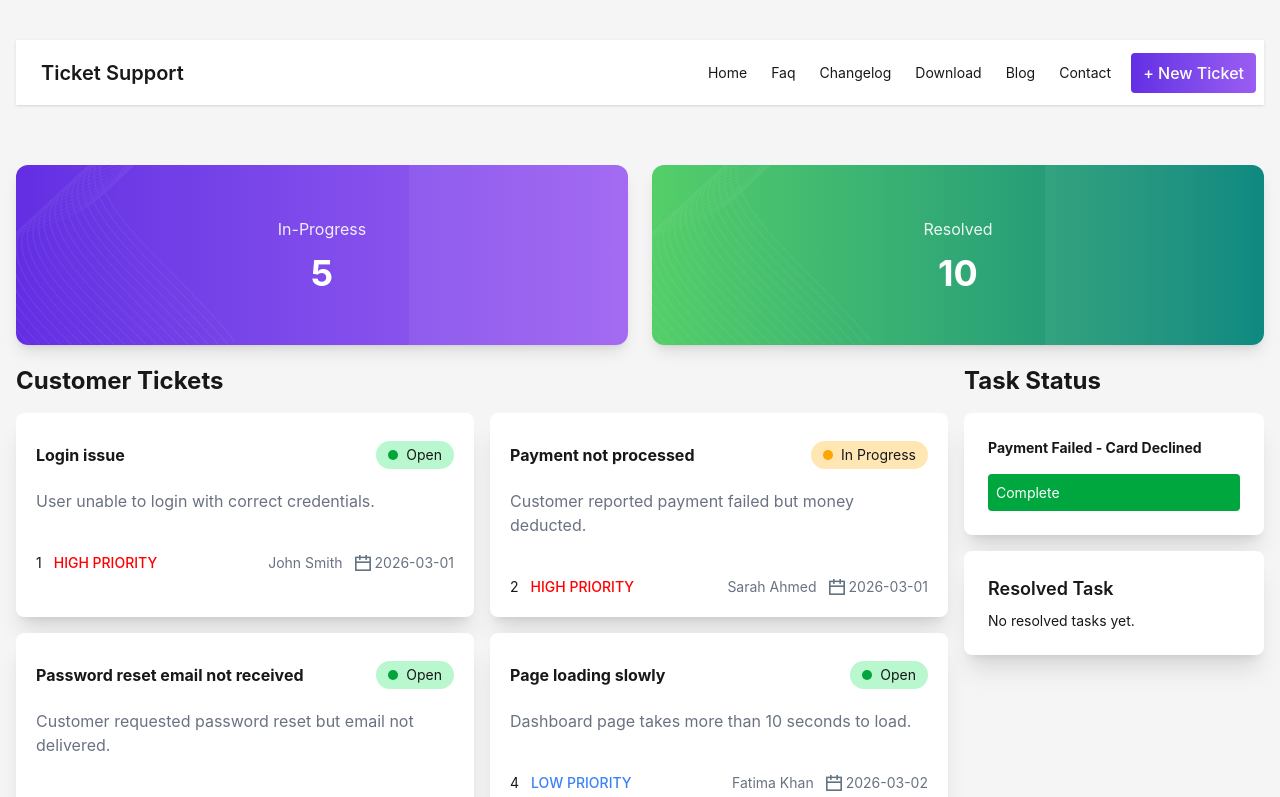
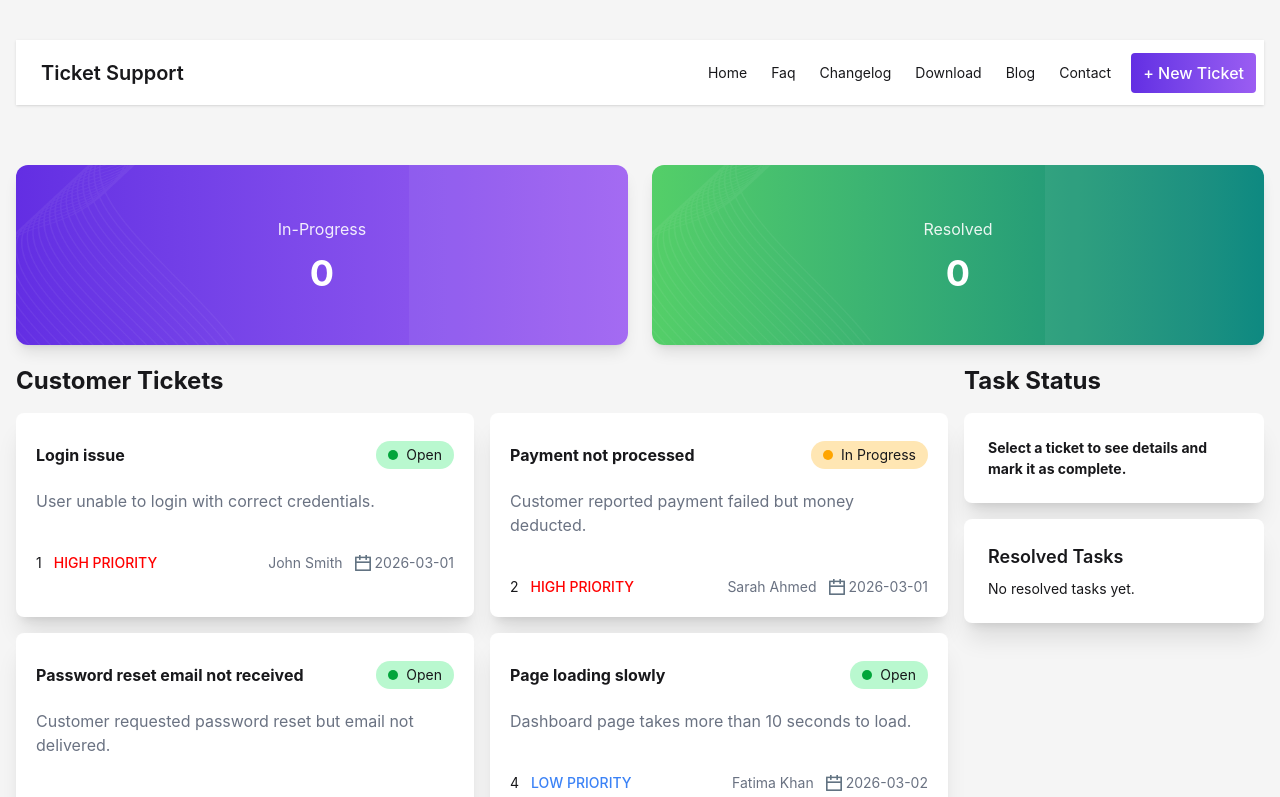
Before and after one commit to Rishad05/ticket-support, a React (Vite) app: page / in a window 1280 px wide. Shown: the top 797 px of the page. Built offline with nearby package versions, Linux system fonts and the light colour scheme.

Commit message:
feat: implement task management functionality with progress and resolution handling

```diff
--- a/src/App.jsx
+++ b/src/App.jsx
@@ -1,5 +1,5 @@
 
-import { Suspense } from 'react';
+import { Suspense, useState } from 'react';
 import './App.css'
 import Banner from './components/Banner/Banner'
 import Navbar from './components/Navbar/Navbar'
@@ -13,14 +13,30 @@ const fetchTickets = async () => {
   return data
 }
 function App() {
-
+  const [tasks, setTasks] = useState([]);
+  const [resolvedTasks, setResolvedTasks] = useState([]);
   const customerTicketsPromise = fetchTickets();
 
+  const handleTaskInProgress = (ticket) => {
+    const newTicket = [...tasks, ticket];
+    setTasks(newTicket);
+  };
+
+
+
+  const handleTaskResolved = (ticket) => {
+    const newTicket = tasks.filter((task) => task.id !== ticket.id);
+    setTasks(newTicket);
+    const newResolvedTicket = [...resolvedTasks, ticket];
+    setResolvedTasks(newResolvedTicket);
+  };
+
+  //  console.log(tasks);
   return (
     <div className="app-bg bg-[#F5F5F5] py-10">
       <div className="main-wrapper max-w-7xl mx-auto px-4">
         <Navbar />
-        <Banner />
+        <Banner tasks={tasks} resolvedTasks={resolvedTasks} />
 
         <div className="dashboard-grid grid grid-cols-1 lg:grid-cols-12 gap-4 mt-5">
 
@@ -30,7 +46,7 @@ function App() {
                 <span className="loading loading-spinner loading-xl"></span>
               }
             >
-              <CustomerTickets customerTicketsPromise={customerTicketsPromise} />
+              <CustomerTickets customerTicketsPromise={customerTicketsPromise} handleTaskInProgress={handleTaskInProgress} />
             </Suspense>
           </div>
 
@@ -42,29 +58,58 @@ function App() {
             <div className="status-list grid grid-cols-1 gap-4">
 
               {/* Complete Ticket */}
+              {
+                tasks.length === 0 ?
+
                   <div className="status-card card bg-base-100 shadow-xl">
                     <div className="status-card-body card-body">
                       <h4 className="status-card-title font-bold">
-                    Payment Failed - Card Declined
+                        Select a ticket to see details and mark it as complete.
+                      </h4>
+                    </div>
+                  </div>
+
+                  : tasks.map((task) => (
+                    <div key={task.id} className="status-card card bg-base-100 shadow-xl">
+                      <div className="status-card-body card-body">
+                        <h4 className="status-card-title font-bold">
+                          {task.title}
                         </h4>
 
-                  <div className="status-complete bg-green-600 text-white p-2 rounded mt-2">
+                        <div className="status-complete bg-green-600 text-white p-2 rounded mt-2" onClick={handleTaskResolved.bind(null, task)}>
                           Complete
                         </div>
                       </div>
                     </div>
+                  ))
+
+              }
+
+
 
               {/* Resolved Task */}
+              {
+                resolvedTasks.length === 0 ?
                   <div className="resolved-card card bg-base-100 shadow-xl">
                     <div className="resolved-card-body card-body">
-                  <h2 className="resolved-title card-title">
-                    Resolved Task
-                  </h2>
+                      <h2 className="resolved-title card-title" > Resolved Tasks </h2>
                       <p className="resolved-text">
                         No resolved tasks yet.
                       </p>
                     </div>
                   </div>
+                  : resolvedTasks.map((task) => (
+                    <div key={task.id} className="resolved-card card bg-base-100 shadow-xl">
+                      <div className="resolved-card-body card-body">
+                        <h2 className="resolved-title card-title">
+                          {task.title}
+                        </h2>
+
+                      </div>
+                    </div>
+                  ))
+              }
+
 
             </div>
           </div>
--- a/src/components/Banner/Banner.jsx
+++ b/src/components/Banner/Banner.jsx
@@ -2,17 +2,17 @@ import React from 'react';
 import InprogressBanner from './InprogressBanner/InprogressBanner';
 import ResolvedBanner from './ResolvedBanner/ResolvedBanner';
 
-const Banner = () => {
+const Banner = ({ tasks, resolvedTasks }) => {
  return (
   <div className="grid grid-cols-1 md:grid-cols-2 gap-6 mt-15">
    <InprogressBanner
     title="In-Progress"
-    count={5}
+    count={tasks.length}
     gradient="bg-gradient-to-r from-[#632EE3] to-[#9F62F2]"
    />
    <ResolvedBanner
     title="Resolved"
-    count={10}
+    count={resolvedTasks.length}
     gradient="bg-gradient-to-r from-[#54CF68] to-[#00827A]"
    />
   </div>
--- a/src/components/CustomerTickets/CustomerTicket/CustomerTicket.jsx
+++ b/src/components/CustomerTickets/CustomerTicket/CustomerTicket.jsx
@@ -1,7 +1,7 @@
 import React from 'react';
 import calender from '../../../assets/calender.png';
 
-const CustomerTicket = ({ customerTicketsData }) => {
+const CustomerTicket = ({ customerTicketsData, handleTaskInProgress }) => {
  const {
   title,
   description,
@@ -11,10 +11,10 @@ const CustomerTicket = ({ customerTicketsData }) => {
   id,
   createdAt,
  } = customerTicketsData;
- console.log(title)
+
  return (
   <>
-   <div className="card bg-base-100 shadow-xl">
+   <div className="card bg-base-100 shadow-xl" onClick={() => handleTaskInProgress(customerTicketsData)}>
     <div className="p-5">
      <div className="flex justify-between items-center mt-2 mb-5">
       <h4 className="font-bold">{title}</h4>
--- a/src/components/CustomerTickets/CustomerTickets.jsx
+++ b/src/components/CustomerTickets/CustomerTickets.jsx
@@ -1,9 +1,11 @@
 import React, { use } from 'react';
 import CustomerTicket from './CustomerTicket/CustomerTicket';
 
-const CustomerTickets = ({ customerTicketsPromise }) => {
+const CustomerTickets = ({ customerTicketsPromise, handleTaskInProgress }) => {
 
  const customerTicketsData = use(customerTicketsPromise);
+
+
 
  return (
   <>
@@ -12,7 +14,7 @@ const CustomerTickets = ({ customerTicketsPromise }) => {
    <div className="grid grid-cols-1 md:grid-cols-2 gap-4">
     {
      customerTicketsData.map((ticket) => (
-      <CustomerTicket key={ticket.id} customerTicketsData={ticket} />
+      <CustomerTicket key={ticket.id} customerTicketsData={ticket} handleTaskInProgress={handleTaskInProgress} />
      ))
     }
    </div>
```
Lines whose indentation alone changed are shown as unchanged.
